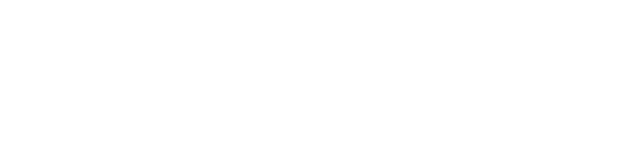
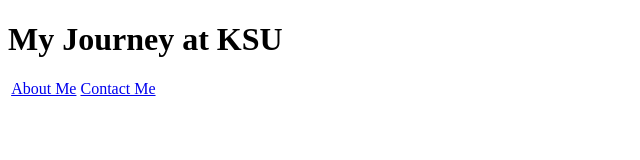
Before and after one commit to tokidokitompki/web_dev_project, a plain HTML site: page index.html in a window 1280 px wide. Shown: the whole page, without its empty margins (0-640 px from the left). Drawn offline with Linux system fonts and the light colour scheme.

Commit message:
Update index.html

```diff
--- a/index.html
+++ b/index.html
@@ -4,8 +4,12 @@
     <meta charset="UTF-8">
     <meta name="viewport" content="width=device-width, initial-scale=1.0">
     <title>My Journey at KSU</title>
+    <style></style>
 </head>
 <body>
-
+    <h1>My Journey at KSU</h1>
+    <img src="">
+    <a href="about.html">About Me</a>
+    <a href="contact.html">Contact Me</a>
 </body>
 </html>
```
